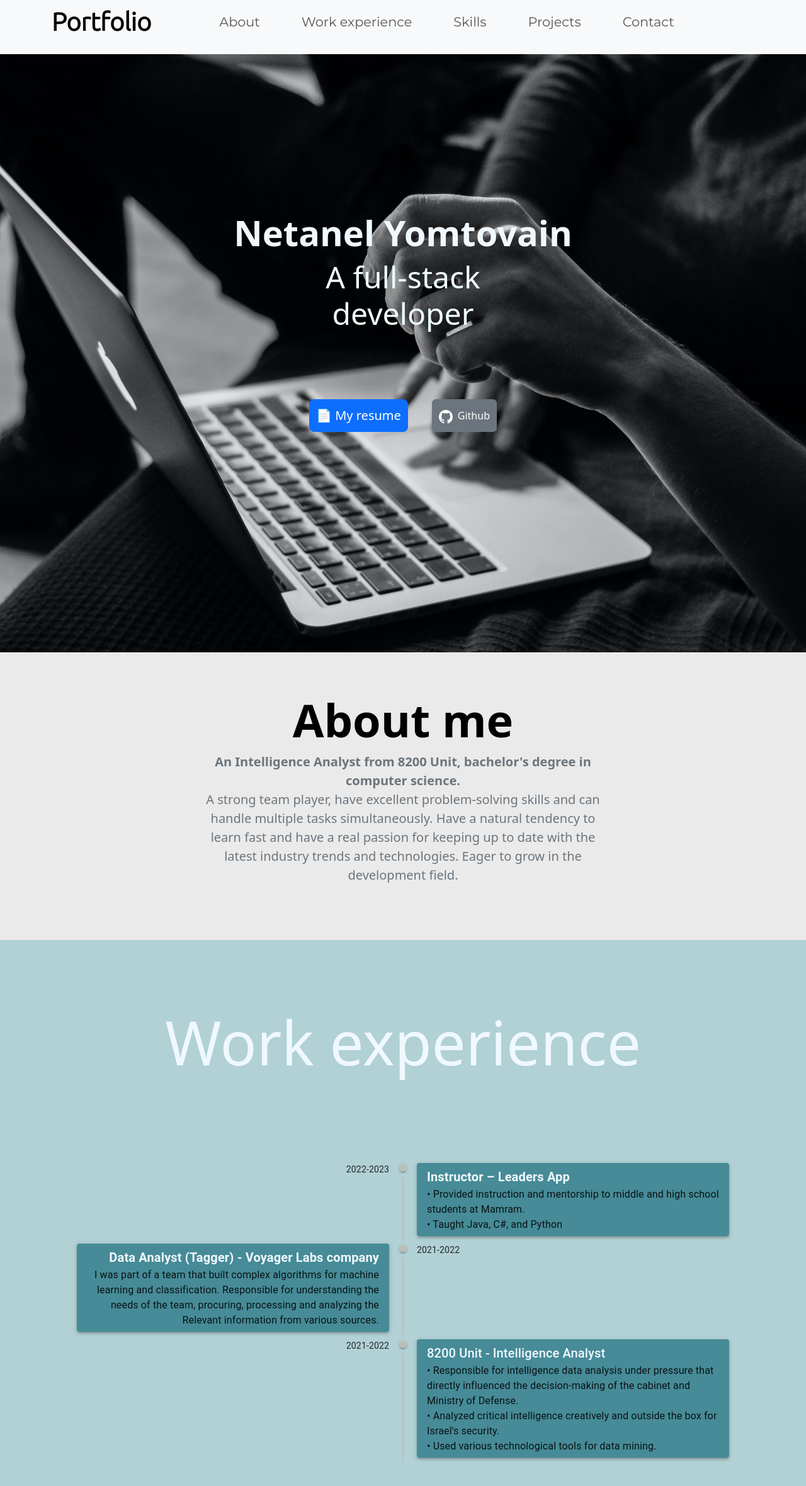
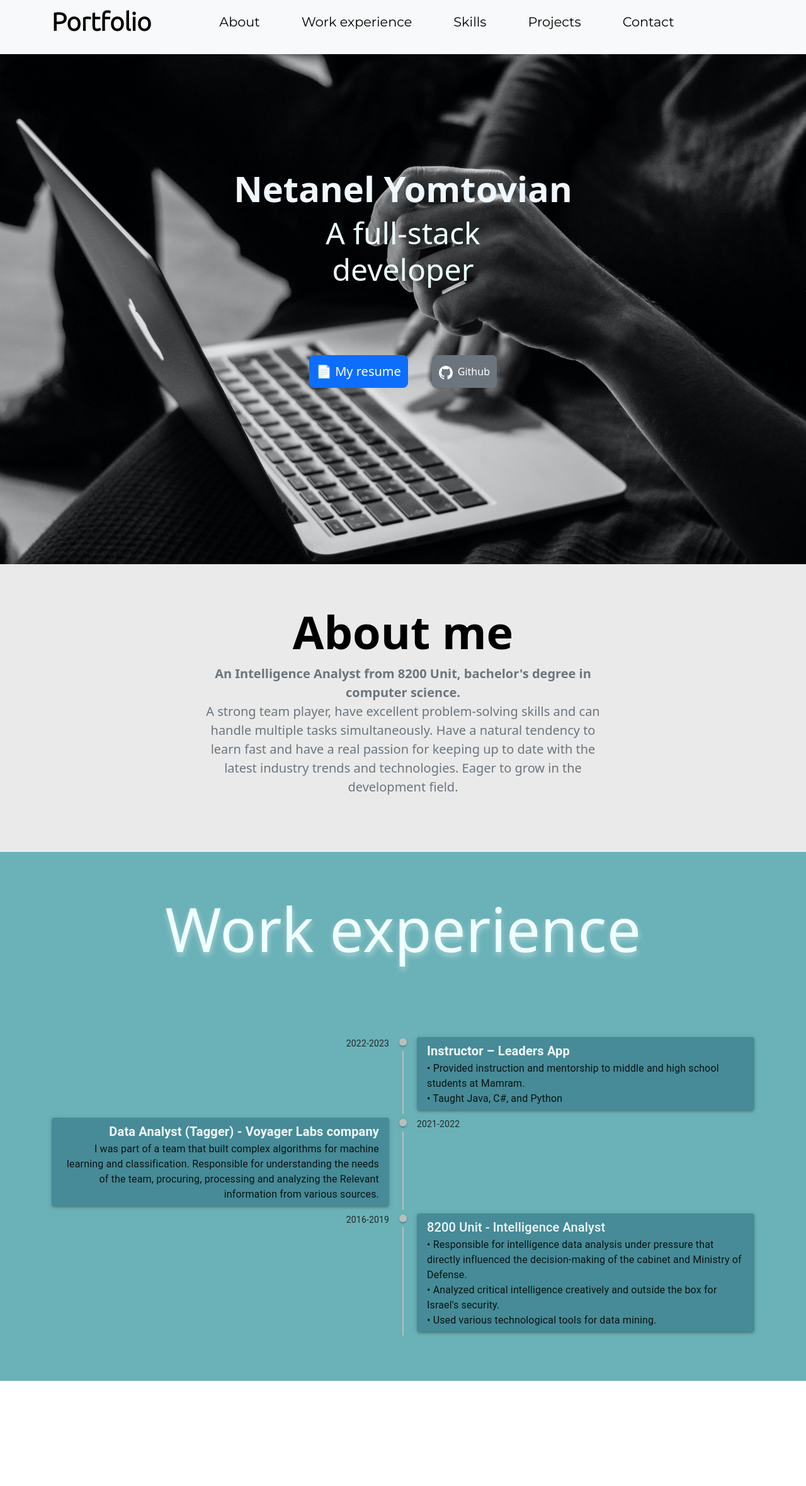
Before and after one commit to netanel094/Portfolio, a React (Create React App) app: page / in a window 1280 px wide. Shown: the top 2360 px of the page at 63% size. After the commit the page ends 2193 px from the top, so only its background shows below. Built offline with nearby package versions, Linux system fonts and the light colour scheme.

Commit message:
Edit the style

```diff
--- a/src/components/About/About.css
+++ b/src/components/About/About.css
@@ -26,5 +26,6 @@
 }
 
 .fade-in-down {
-  animation: fade-in-down 4s ease-in-out;
+  opacity: 0;
+  animation: fade-in-down 3s ease-in-out forwards;
 }
--- a/src/components/About/About.jsx
+++ b/src/components/About/About.jsx
@@ -1,16 +1,35 @@
-import React from "react";
+import React, { useEffect, useState } from "react";
 import "./About.css";
 
 export default function About() {
+  const [isVisible, setIsVisible] = useState(false);
+
+  useEffect(() => {
+    const handleScroll = () => {
+      const section = document.getElementById("about");
+      const sectionPosition = section.getBoundingClientRect().top;
+      const windowHeight = window.innerHeight;
+
+      if (sectionPosition < windowHeight) {
+        setIsVisible(true);
+      }
+    };
+
+    window.addEventListener("scroll", handleScroll);
+    return () => window.removeEventListener("scroll", handleScroll);
+  }, []);
+
   return (
     <section id="about">
-      <div className="text-secondary py-3 text-center">
+      <div
+        className={`text-secondary py-3 text-center ${
+          isVisible ? "fade-in-down" : ""
+        }`}
+      >
         <div className="py-5">
-          <h1 className="display-2 fw-bold text-black fade-in-down">
-            About me
-          </h1>
+          <h1 className="display-2 fw-bold text-black">About me</h1>
           <div className="col-lg-6 mx-auto">
-            <p className="fs-5 mb-4 fade-in-down">
+            <p className="fs-5 mb-4">
               <strong>
                 An Intelligence Analyst from 8200 Unit, bachelor's degree in
                 computer science.
--- a/src/components/Navbar/CustomNavbar.jsx
+++ b/src/components/Navbar/CustomNavbar.jsx
@@ -5,23 +5,42 @@ import Nav from "react-bootstrap/Nav";
 import Navbar from "react-bootstrap/Navbar";
 
 function CustomNavbar() {
+  const handleNavClick = (event, sectionId) => {
+    event.preventDefault();
+    const section = document.getElementById(sectionId);
+    if (section) {
+      section.scrollIntoView({ behavior: "smooth" });
+    }
+  };
   return (
     <section id="navbar">
       <Navbar expand="lg" className="navbar bg-body-tertiary">
         <Container className="d-flex justify-content-center">
-          <Navbar.Brand className="brand" href="#home">
+          <Navbar.Brand
+            className="brand"
+            onClick={(event) => handleNavClick(event, "title")}
+          >
             Portfolio
           </Navbar.Brand>
           <Navbar.Toggle aria-controls="basic-navbar-nav" />
           <Navbar.Collapse id="basic-navbar-nav">
             <Nav className="me-auto">
-              <Nav.Link href="#home" className="nav-link">
+              <Nav.Link
+                className="nav-link"
+                onClick={(event) => handleNavClick(event, "about")}
+              >
                 About
               </Nav.Link>
-              <Nav.Link href="#link" className="nav-link">
+              <Nav.Link
+                className="nav-link"
+                onClick={(event) => handleNavClick(event, "workExperience")}
+              >
                 Work experience
               </Nav.Link>
-              <Nav.Link href="#link" className="nav-link">
+              <Nav.Link
+                className="nav-link"
+                onClick={(event) => handleNavClick(event, "skills")}
+              >
                 Skills
               </Nav.Link>
               <Nav.Link href="#link" className="nav-link">
--- a/src/components/Navbar/Navbar.css
+++ b/src/components/Navbar/Navbar.css
@@ -20,4 +20,22 @@
   font-family: "Montserrat";
   font-weight: normal;
   margin-right: 50px;
+  position: relative;
+  transition: color 0.3s;
+  color: #000;
+  text-decoration: none;
 }
+
+.nav-link:hover {
+  color: #468b97;
+}
+
+.nav-link:hover::after {
+  content: "";
+  position: absolute;
+  bottom: -3px;
+  left: 0;
+  width: 100%;
+  height: 2px;
+  background-color: #468b97;
+}
--- a/src/components/Skills/Skills.jsx
+++ b/src/components/Skills/Skills.jsx
@@ -1,5 +1,7 @@
 import React from "react";
 
-function Skills() {}
+function Skills() {
+  return <section div="skills"></section>;
+}
 
 export default Skills;
--- a/src/components/Title/Title.css
+++ b/src/components/Title/Title.css
@@ -3,7 +3,7 @@
   background-size: cover;
   background-repeat: no-repeat;
   background-position: 50%;
-  padding: 250px;
+  padding: 180px;
 }
 
 h1 {
@@ -24,3 +24,9 @@ h2 {
 .githubText {
   margin-left: 8px;
 }
+.word {
+  margin: auto;
+  color: white;
+  font: 700 normal 2.5em "tahoma";
+  text-shadow: 5px 2px #222324, 2px 4px #222324, 3px 5px #222324;
+}
--- a/src/components/Title/Title.jsx
+++ b/src/components/Title/Title.jsx
@@ -1,7 +1,44 @@
-import React from "react";
+import React, { useEffect, useState } from "react";
 import "./Title.css";
 
 export default function Title() {
+  const [typedName, setTypedName] = useState("");
+  const [typedSubtitle, setTypedSubtitle] = useState("");
+  const myName = "Netanel Yomtovian"; // The full text to be typed out
+  const mySubtitle = "A full-stack developer"; // The full subtitle to be typed out
+  const typingSpeed = 100; // The speed of typing in milliseconds
+
+  useEffect(() => {
+    let currentName = "";
+    let currentSubtitle = "";
+    let currentIndexName = 0;
+    let currentIndexSubtitle = 0;
+
+    const typingNameInterval = setInterval(() => {
+      if (currentIndexName < myName.length) {
+        currentName += myName[currentIndexName];
+        setTypedName(currentName);
+        currentIndexName++;
+      } else {
+        clearInterval(typingNameInterval);
+
+        const typingSubtitleInterval = setInterval(() => {
+          if (currentIndexSubtitle < mySubtitle.length) {
+            currentSubtitle += mySubtitle[currentIndexSubtitle];
+            setTypedSubtitle(currentSubtitle);
+            currentIndexSubtitle++;
+          } else {
+            clearInterval(typingSubtitleInterval);
+          }
+        }, typingSpeed);
+      }
+    }, typingSpeed);
+
+    return () => {
+      clearInterval(typingNameInterval);
+    };
+  }, []);
+
   const DownloandMyResume = () => {
     window.open(`${process.env.PUBLIC_URL}/Resume.pdf`, "_blank");
   };
@@ -11,10 +48,11 @@ export default function Title() {
   };
 
   return (
+    <section id="title">
       <div className="title text-center">
-      <h1 className="display-4 fw-bold">Netanel Yomtovain</h1>
+        <h1 className="display-4 fw-bold myname">{typedName}</h1>
         <div className="col-lg-6 mx-auto">
-        <h2 className="display-5 fw">A full-stack developer</h2>
+          <h2 className="display-5 fw">{typedSubtitle}</h2>
           <div className="d-grid gap-2 d-sm-flex justify-content-sm-center">
             <button
               type="button"
@@ -43,5 +81,6 @@ export default function Title() {
           </div>
         </div>
       </div>
+    </section>
   );
 }
--- a/src/components/WorkExperience/WorkExperience.css
+++ b/src/components/WorkExperience/WorkExperience.css
@@ -1,9 +1,18 @@
 #workExperience {
-  background-color: rgb(177, 209, 212);
-  padding: 90px;
+  background-color: rgb(106, 178, 184);
+  padding: 50px;
 }
 
 .workExperience-Title {
+  color: azure;
   text-align: center;
-  padding-bottom: 100px;
+  text-shadow: 1px 5px 10px rgba(255, 255, 255, 0.4);
 }
+
+.workExperience-Title:hover {
+  color: rgb(12, 80, 86);
+}
+
+.workexperience-container {
+  padding-top: 80px;
+}
--- a/src/components/WorkExperience/WorkExperience.jsx
+++ b/src/components/WorkExperience/WorkExperience.jsx
@@ -1,4 +1,4 @@
-import React from "react";
+import React, { useEffect, useState } from "react";
 import { makeStyles } from "@material-ui/core/styles";
 import Timeline from "@material-ui/lab/Timeline";
 import TimelineItem from "@material-ui/lab/TimelineItem";
@@ -7,9 +7,6 @@ import TimelineConnector from "@material-ui/lab/TimelineConnector";
 import TimelineContent from "@material-ui/lab/TimelineContent";
 import TimelineOppositeContent from "@material-ui/lab/TimelineOppositeContent";
 import TimelineDot from "@material-ui/lab/TimelineDot";
-import FastfoodIcon from "@material-ui/icons/Fastfood";
-import LaptopMacIcon from "@material-ui/icons/LaptopMac";
-import HotelIcon from "@material-ui/icons/Hotel";
 import Paper from "@material-ui/core/Paper";
 import Typography from "@material-ui/core/Typography";
 import "./WorkExperience.css";
@@ -18,6 +15,11 @@ const useStyles = makeStyles((theme) => ({
   paper: {
     padding: "6px 16px",
     backgroundColor: "#468B97",
+    opacity: 0,
+    animation: "fade-in-down 1s ease-in-out forwards",
+    "&:hover": {
+      backgroundColor: "#58A7C1",
+    },
   },
   secondaryTail: {
     backgroundColor: theme.palette.secondary.main,
@@ -29,11 +31,33 @@ const useStyles = makeStyles((theme) => ({
 
 export default function WorkExperience() {
   const classes = useStyles();
+  const [isVisible, setIsVisible] = useState(false);
+
+  useEffect(() => {
+    const handleScroll = () => {
+      const section = document.getElementById("workExperience");
+      const sectionPosition = section.getBoundingClientRect().top;
+      const windowHeight = window.innerHeight;
+
+      if (sectionPosition < windowHeight) {
+        setIsVisible(true);
+      }
+    };
+
+    window.addEventListener("scroll", handleScroll);
+    return () => window.removeEventListener("scroll", handleScroll);
+  }, []);
 
   return (
     <section id="workExperience">
-      <div className="workexperience-container">
-        <h1 className="workExperience-Title">Work experience</h1>
+      <h1 className={`workExperience-Title ${isVisible ? "fade-in-down" : ""}`}>
+        Work experience
+      </h1>
+      <div
+        className={`workexperience-container ${
+          isVisible ? "fade-in-down" : ""
+        }`}
+      >
         <Timeline align="alternate">
           <TimelineItem>
             <TimelineOppositeContent>
@@ -94,7 +118,7 @@ export default function WorkExperience() {
           <TimelineItem>
             <TimelineOppositeContent>
               <Typography variant="body2" color="black">
-                2021-2022
+                2016-2019
               </Typography>
             </TimelineOppositeContent>
             <TimelineSeparator>
```
Lines whose indentation alone changed are shown as unchanged.
